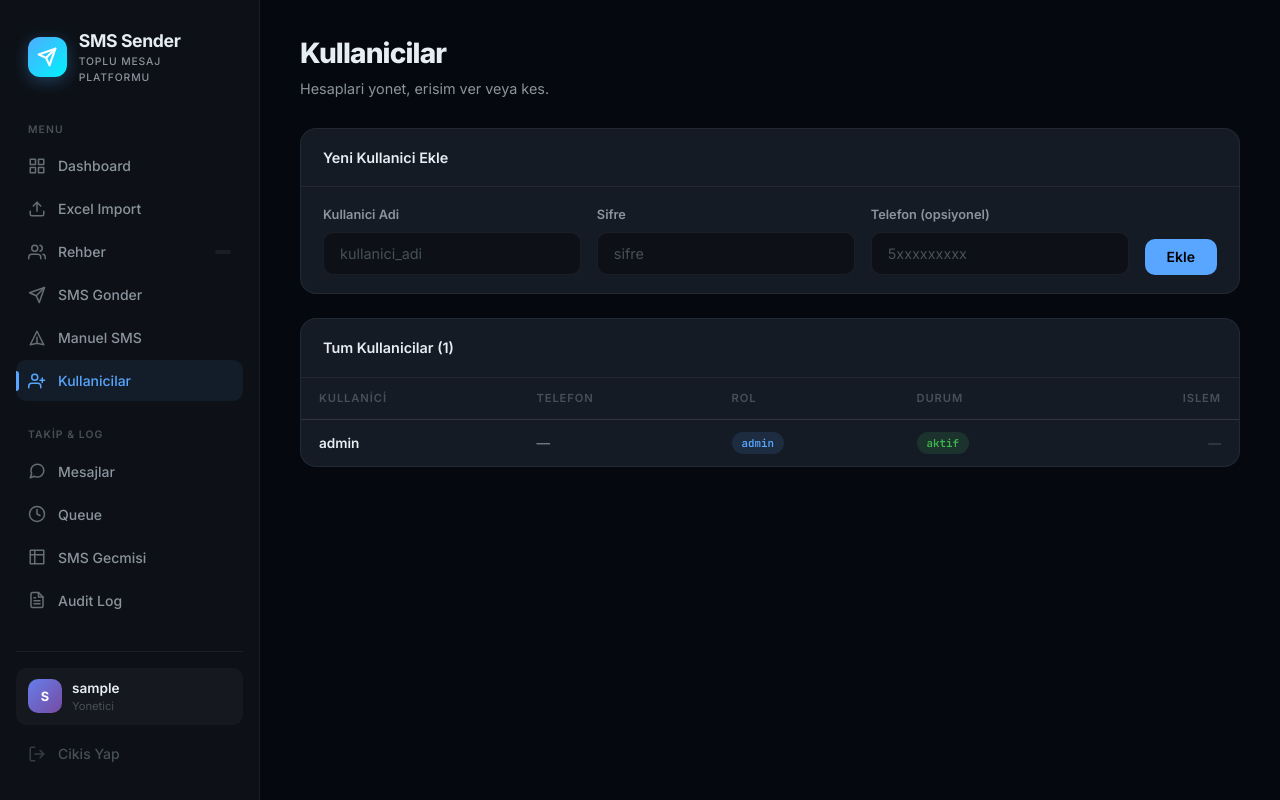
After one commit to furkansoydas/sms-sender, a Flask app: page /users in a window 1280 px wide. The commit adds this page. Run offline with Flask 3, Linux system fonts and the light colour scheme; the visitor is signed in with stand-in values (Sample User, id 1).

Commit message:
Tek admin kullanıcı yönetimi, queue dayanıklılığı ve Docker dağıtımı ekle
- auth.py: rol/aktiflik alanları, ensure_admin, kullanıcı enable/disable/sil
- app.py: OTP'siz giriş, admin-only kullanıcı yönetimi route'ları, açık kayıt kapatıldı
- app.py: queue worker'ı modül seviyesinde başlat (gunicorn ile çalışsın)
- database.py: stale 'processing' job recovery + idempotent create_batch (retry UNIQUE fix)
- templates: admin kullanıcı paneli (users.html), sidebar admin linki, kayıt linki kaldırıldı
- Dockerfile + docker-compose.yml: gunicorn ile tek-worker dağıtım

Co-Authored-By: Claude Opus 4.8 (1M context) <noreply@anthropic.com>

```diff
--- a/app.py
+++ b/app.py
@@ -2,7 +2,10 @@ import os
 from werkzeug.utils import secure_filename
 from flask import Flask, render_template, request, redirect, url_for, session, flash, jsonify
 from dotenv import load_dotenv
-from auth import register, login, generate_otp, send_otp_sms, verify_otp
+from auth import (
+    register, login,
+    ensure_admin, list_users, get_user, set_active, delete_user,
+)
 from excel_reader import read_excel
 from sms_sender import VerimorSMS
 from database import (
@@ -18,6 +21,12 @@ init_db()
 
 app = Flask(__name__)
 app.secret_key = os.getenv("SECRET_KEY", "sms-sender-secret-key-change-me")
+
+# Tek yönetici hesabını .env'deki ADMIN_PASSWORD ile garanti et
+ensure_admin(
+    os.getenv("ADMIN_PASSWORD", "admin"),
+    os.getenv("ADMIN_PHONE", ""),
+)
 
 UPLOAD_FOLDER = os.path.join(os.path.dirname(__file__), "uploads")
 os.makedirs(UPLOAD_FOLDER, exist_ok=True)
@@ -59,6 +68,19 @@ def login_required(f):
     return decorated
 
 
+def admin_required(f):
+    from functools import wraps
+    @wraps(f)
+    def decorated(*args, **kwargs):
+        if "user" not in session:
+            return redirect(url_for("login_page"))
+        if session.get("role") != "admin":
+            flash("Bu sayfaya yalnızca yönetici erişebilir.", "error")
+            return redirect(url_for("dashboard"))
+        return f(*args, **kwargs)
+    return decorated
+
+
 # ── Auth Routes ──
 
 @app.route("/")
@@ -75,72 +97,72 @@ def login_page():
         password = request.form.get("password", "").strip()
 
         if not login(username, password):
-            log_action(username, "login_failed", f"Hatalı şifre denemesi", ip=request.remote_addr, status="error")
-            flash("Kullanıcı adı veya şifre hatalı.", "error")
+            log_action(username, "login_failed", f"Hatalı şifre veya kapalı hesap", ip=request.remote_addr, status="error")
+            flash("Kullanıcı adı veya şifre hatalı ya da hesap erişimi kapalı.", "error")
             return redirect(url_for("login_page"))
 
-        # Skip OTP if Verimor not configured (dev mode)
-        sms_client = get_sms_client()
-        if not sms_client:
-            session["user"] = username
-            log_action(username, "login_success", "OTP atlandı (dev mode)", ip=request.remote_addr)
-            flash(f"Hoş geldin, {username}!", "success")
-            return redirect(url_for("dashboard"))
-
-        otp = generate_otp(username)
-        from auth import _load_users
-        user_phone = _load_users()[username]["phone"]
-        send_otp_sms(user_phone, otp, sms_client)
-
-        session["pending_user"] = username
-        return redirect(url_for("otp_page"))
+        user = get_user(username)
+        session["user"] = username
+        session["role"] = user.get("role", "user")
+        log_action(username, "login_success", "Giriş yapıldı", ip=request.remote_addr)
+        flash(f"Hoş geldin, {username}!", "success")
+        return redirect(url_for("dashboard"))
 
     return render_template("login.html")
 
 
-@app.route("/register", methods=["GET", "POST"])
-def register_page():
-    if request.method == "POST":
-        username = request.form.get("username", "").strip()
-        password = request.form.get("password", "").strip()
-        phone = request.form.get("phone", "").strip()
+# ── Admin: Kullanıcı Yönetimi ──
 
-        if not username or not password or not phone:
-            flash("Tüm alanları doldurun.", "error")
-            return redirect(url_for("register_page"))
-
-        if register(username, password, phone):
-            log_action(username, "register", f"Yeni kullanıcı kaydı (tel: {phone})", ip=request.remote_addr)
-            flash("Kayıt başarılı! Giriş yapabilirsiniz.", "success")
-            return redirect(url_for("login_page"))
-        else:
-            flash("Bu kullanıcı adı zaten kayıtlı.", "error")
-            return redirect(url_for("register_page"))
-
-    return render_template("register.html")
+@app.route("/users")
+@admin_required
+def users_page():
+    return render_template("users.html", users=list_users())
 
 
-@app.route("/otp", methods=["GET", "POST"])
-def otp_page():
-    if "pending_user" not in session:
-        return redirect(url_for("login_page"))
+@app.route("/users/add", methods=["POST"])
+@admin_required
+def users_add():
+    username = request.form.get("username", "").strip()
+    password = request.form.get("password", "").strip()
+    phone = request.form.get("phone", "").strip()
 
-    if request.method == "POST":
-        otp_input = request.form.get("otp", "").strip()
-        username = session["pending_user"]
+    if not username or not password:
+        flash("Kullanıcı adı ve şifre zorunlu.", "error")
+        return redirect(url_for("users_page"))
 
-        if verify_otp(username, otp_input):
-            session.pop("pending_user", None)
-            session["user"] = username
-            log_action(username, "login_success", "OTP doğrulandı", ip=request.remote_addr)
-            flash(f"Hoş geldin, {username}!", "success")
-            return redirect(url_for("dashboard"))
-        else:
-            log_action(username, "otp_failed", "Hatalı OTP kodu", ip=request.remote_addr, status="error")
-            flash("OTP kodu hatalı veya süresi dolmuş.", "error")
-            return redirect(url_for("otp_page"))
+    if register(username, password, phone, role="user", active=True):
+        log_action(session["user"], "user_add", f"Kullanıcı eklendi: {username}", ip=request.remote_addr)
+        flash(f"Kullanıcı eklendi: {username}", "success")
+    else:
+        flash("Bu kullanıcı adı zaten kayıtlı.", "error")
+    return redirect(url_for("users_page"))
 
-    return render_template("otp.html")
+
+@app.route("/users/toggle/<username>", methods=["POST"])
+@admin_required
+def users_toggle(username):
+    user = get_user(username)
+    if not user:
+        flash("Kullanıcı bulunamadı.", "error")
+        return redirect(url_for("users_page"))
+    new_state = not user.get("active", True)
+    if set_active(username, new_state):
+        log_action(session["user"], "user_toggle", f"{username} erişimi {'açıldı' if new_state else 'kapatıldı'}", ip=request.remote_addr)
+        flash(f"{username} erişimi {'açıldı' if new_state else 'kapatıldı'}.", "success")
+    else:
+        flash("Admin hesabının erişimi değiştirilemez.", "error")
+    return redirect(url_for("users_page"))
+
+
+@app.route("/users/delete/<username>", methods=["POST"])
+@admin_required
+def users_delete(username):
+    if delete_user(username):
+        log_action(session["user"], "user_delete", f"Kullanıcı silindi: {username}", ip=request.remote_addr)
+        flash(f"Kullanıcı silindi: {username}", "success")
+    else:
+        flash("Bu kullanıcı silinemez.", "error")
+    return redirect(url_for("users_page"))
 
 
 @app.route("/logout")
@@ -557,9 +579,11 @@ def audit_page():
     return render_template("audit.html", logs=logs, user_filter=user_filter, action_filter=action_filter)
 
 
+# Arka plan queue worker'ını başlat (gunicorn ile de çalışsın diye modül seviyesinde)
+start_worker(get_sms_client)
+
+
 if __name__ == "__main__":
     port = int(os.getenv("PORT", 5050))
-    # Start background queue worker
-    start_worker(get_sms_client)
     print(f"\n  SMS Sender çalışıyor: http://localhost:{port}\n")
     app.run(debug=True, port=port, host="0.0.0.0", use_reloader=False)
--- a/templates/base.html
+++ b/templates/base.html
@@ -654,6 +654,12 @@
                     <svg viewBox="0 0 24 24" fill="none" stroke="currentColor" stroke-width="2" stroke-linecap="round" stroke-linejoin="round"><path d="M12 19l9 2-9-18-9 18 9-2zm0 0v-8"/></svg>
                     Manuel SMS
                 </a>
+                {% if session.get('role') == 'admin' %}
+                <a href="{{ url_for('users_page') }}" class="sidebar-link {{ 'active' if request.endpoint == 'users_page' }}">
+                    <svg viewBox="0 0 24 24" fill="none" stroke="currentColor" stroke-width="2" stroke-linecap="round" stroke-linejoin="round"><path d="M17 21v-2a4 4 0 0 0-4-4H5a4 4 0 0 0-4 4v2"/><circle cx="9" cy="7" r="4"/><line x1="19" y1="8" x2="19" y2="14"/><line x1="22" y1="11" x2="16" y2="11"/></svg>
+                    Kullanicilar
+                </a>
+                {% endif %}
             </div>
 
             <div class="sidebar-section" style="margin-top:16px;">
@@ -681,7 +687,7 @@
                     <div class="sidebar-avatar">{{ session.user[0]|upper }}</div>
                     <div>
                         <div class="sidebar-username">{{ session.user }}</div>
-                        <div class="sidebar-role">Yonetici</div>
+                        <div class="sidebar-role">{{ 'Yonetici' if session.get('role') == 'admin' else 'Kullanici' }}</div>
                     </div>
                 </div>
                 <a href="{{ url_for('logout_page') }}" class="sidebar-link" style="margin-top:8px; color:var(--text-3);">
--- a/templates/login.html
+++ b/templates/login.html
@@ -19,7 +19,6 @@
                 </div>
                 <button type="submit" class="btn btn-accent btn-full">Giris Yap</button>
             </form>
-            <div class="alt">Hesabin yok mu? <a href="{{ url_for('register_page') }}">Kayit ol</a></div>
         </div>
     </div>
 </div>
--- /dev/null
+++ b/templates/users.html
@@ -0,0 +1,95 @@
+{% extends "base.html" %}
+{% block title %}Kullanicilar - SMS Sender{% endblock %}
+{% block content %}
+
+<div class="page-header">
+    <h1>Kullanicilar</h1>
+    <p>Hesaplari yonet, erisim ver veya kes.</p>
+</div>
+
+<div class="panel" style="margin-bottom:24px;">
+    <div class="panel-header">
+        <div class="panel-title">Yeni Kullanici Ekle</div>
+    </div>
+    <div class="panel-body">
+        <form method="POST" action="{{ url_for('users_add') }}">
+            <div style="display:grid; grid-template-columns: 1fr 1fr 1fr auto; gap:16px; align-items:end;">
+                <div class="field" style="margin-bottom:0">
+                    <label for="u-username">Kullanici Adi</label>
+                    <input type="text" id="u-username" name="username" class="input" placeholder="kullanici_adi" required>
+                </div>
+                <div class="field" style="margin-bottom:0">
+                    <label for="u-password">Sifre</label>
+                    <input type="text" id="u-password" name="password" class="input" placeholder="sifre" required>
+                </div>
+                <div class="field" style="margin-bottom:0">
+                    <label for="u-phone">Telefon (opsiyonel)</label>
+                    <input type="text" id="u-phone" name="phone" class="input" placeholder="5xxxxxxxxx">
+                </div>
+                <button type="submit" class="btn btn-accent">Ekle</button>
+            </div>
+        </form>
+    </div>
+</div>
+
+<div class="panel">
+    <div class="panel-header">
+        <div class="panel-title">Tum Kullanicilar ({{ users|length }})</div>
+    </div>
+    <div class="panel-body flush">
+        <table>
+            <thead>
+                <tr>
+                    <th>Kullanici</th>
+                    <th>Telefon</th>
+                    <th>Rol</th>
+                    <th>Durum</th>
+                    <th style="text-align:right">Islem</th>
+                </tr>
+            </thead>
+            <tbody>
+                {% for u in users %}
+                <tr>
+                    <td><strong>{{ u.username }}</strong></td>
+                    <td class="mono">{{ u.phone or "—" }}</td>
+                    <td>
+                        {% if u.role == 'admin' %}
+                        <span class="badge badge-blue">admin</span>
+                        {% else %}
+                        <span class="badge badge-green">kullanici</span>
+                        {% endif %}
+                    </td>
+                    <td>
+                        {% if u.active %}
+                        <span class="badge badge-green">aktif</span>
+                        {% else %}
+                        <span class="badge badge-red">kapali</span>
+                        {% endif %}
+                    </td>
+                    <td style="text-align:right">
+                        {% if u.role != 'admin' %}
+                        <div style="display:inline-flex; gap:8px;">
+                            <form method="POST" action="{{ url_for('users_toggle', username=u.username) }}" style="display:inline">
+                                {% if u.active %}
+                                <button type="submit" class="btn btn-ghost" style="padding:6px 14px; font-size:0.8rem">Erisimi Kes</button>
+                                {% else %}
+                                <button type="submit" class="btn btn-green" style="padding:6px 14px; font-size:0.8rem">Erisim Ver</button>
+                                {% endif %}
+                            </form>
+                            <form method="POST" action="{{ url_for('users_delete', username=u.username) }}" style="display:inline"
+                                  onsubmit="return confirm('{{ u.username }} kullanicisi silinsin mi?');">
+                                <button type="submit" class="btn btn-ghost" style="padding:6px 14px; font-size:0.8rem; color:var(--red); border-color:var(--red-glow);">Sil</button>
+                            </form>
+                        </div>
+                        {% else %}
+                        <span style="color:var(--text-3); font-size:0.8rem">—</span>
+                        {% endif %}
+                    </td>
+                </tr>
+                {% endfor %}
+            </tbody>
+        </table>
+    </div>
+</div>
+
+{% endblock %}
```
Also changed, not shown: auth.py (+62 -1 lines), database.py (+23 -0 lines), docker-compose.yml (added, +18 -0 lines), 1 other file.
